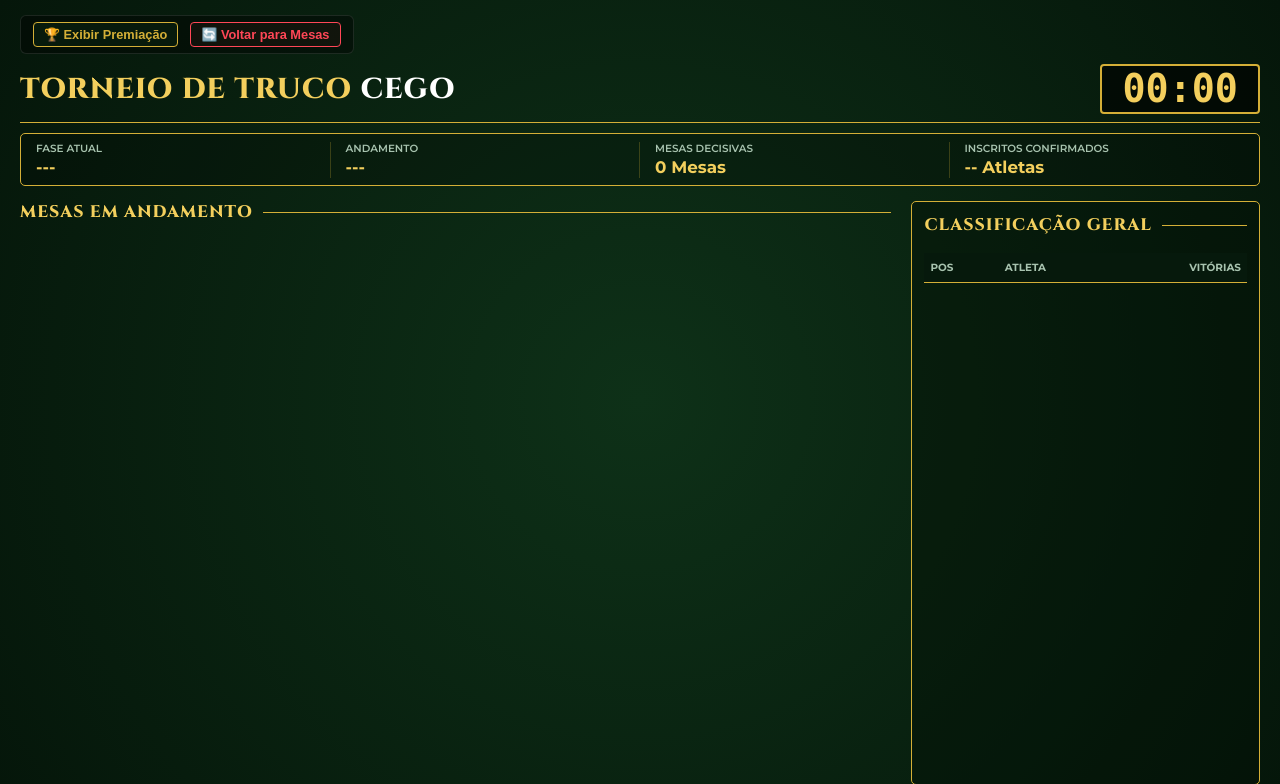
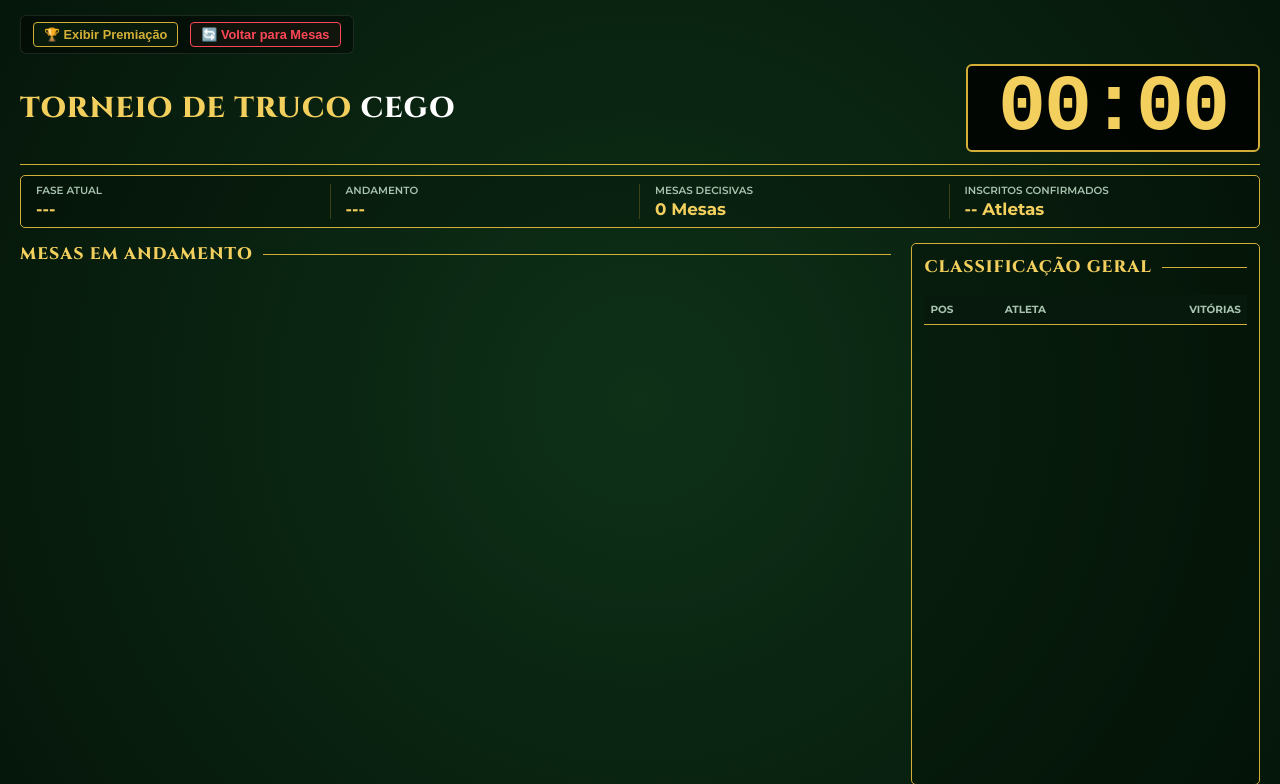
Before and after one commit to eduardoluisferreira9-sketch/TORNEIO-TRUCO-DE-MANO-WEB, a FastAPI app: page /telao in a window 1280 px wide. Shown: the top 784 px of the page. Run offline with FastAPI, Linux system fonts and the light colour scheme; data that the repository does not hold is empty; some libraries are stand-ins or nearby versions.

Commit message:
Update telao.html

```diff
--- a/sistema_publico/templates/telao.html
+++ b/sistema_publico/templates/telao.html
@@ -100,12 +100,13 @@
             animation: pulseBorda 1.5s infinite alternate;
         }
 
+        /* --- Header Otimizado para Cronômetro Gigante --- */
         .header-telao {
             display: flex;
             justify-content: space-between;
             align-items: center;
             border-bottom: 1px solid var(--borda-ouro);
-            padding-bottom: 8px;
+            padding-bottom: 12px;
             margin-bottom: 10px;
             flex-shrink: 0;
         }
@@ -119,16 +120,20 @@
 
         .cronometro-container {
             border: 2px solid var(--borda-ouro);
-            padding: 4px 20px;
-            border-radius: 4px;
-            background: rgba(0, 0, 0, 0.6);
+            padding: 6px 30px;
+            border-radius: 6px;
+            background: rgba(0, 0, 0, 0.8);
+            display: flex;
+            align-items: center;
+            justify-content: center;
         }
         .cronometro-digital {
-            font-size: 2.4rem; /* Otimizado para maior visibilidade em arenas */
-            font-family: monospace;
-            font-weight: bold;
+            font-size: 5rem; /* TAMANHO MAXIMIZADO */
+            font-family: 'Courier New', Courier, monospace;
+            font-weight: 900;
             color: var(--dourado-brilhante);
-            line-height: 1;
+            line-height: 0.9;
+            letter-spacing: -2px;
         }
 
         .painel-infos {
```
